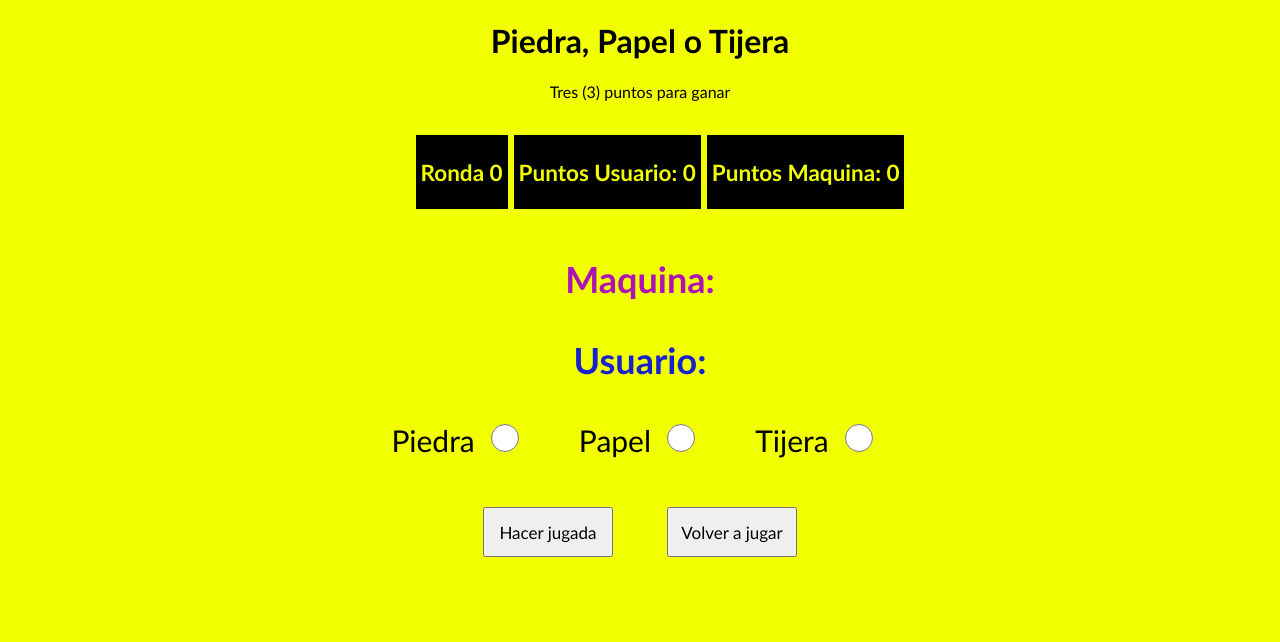
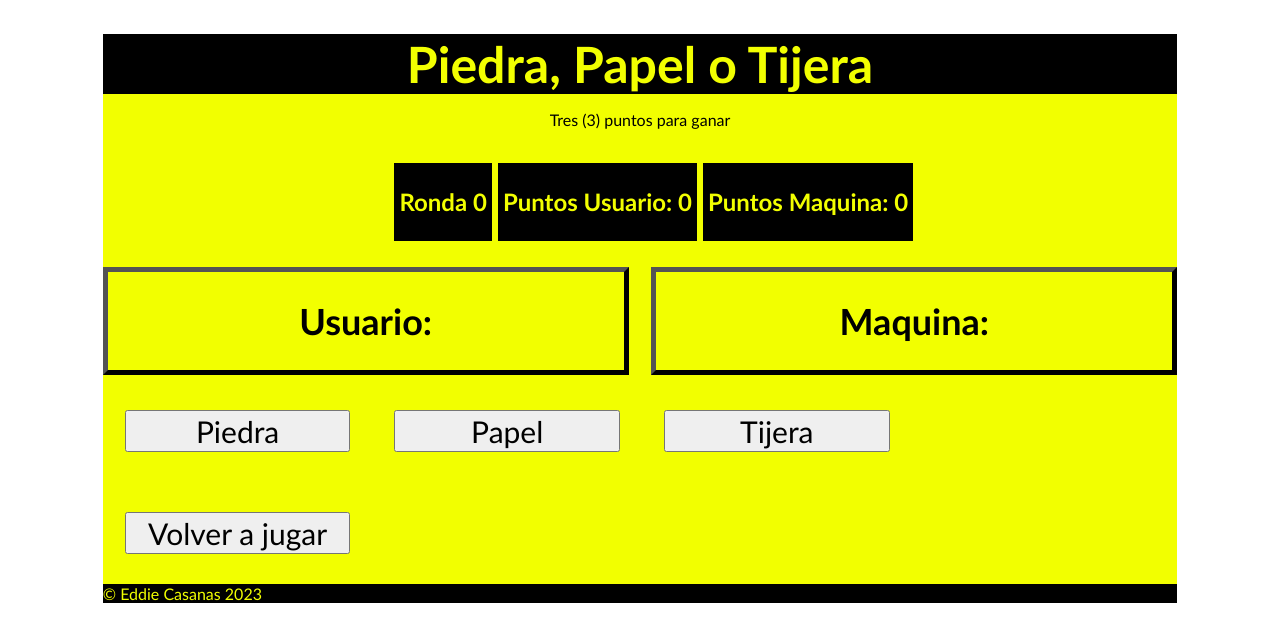
Before and after one commit to Barriose01/PiedraPapelOTijera3PuntosJS, a plain HTML site: page index.html in a window 1280 px wide. Both pictures are taken after a click on the button "Volver a jugar". Drawn offline with Linux system fonts and the light colour scheme.

Commit message:
Add files via upload

```diff
--- a/index.html
+++ b/index.html
@@ -8,9 +8,11 @@
     <title>Piedra,papel o tijera</title>
 </head>
 <body>
-
+    <div id="contenido">
+        <header>
             <h1>Piedra, Papel o Tijera</h1>
-
+        </header>
+        <main>
             <p>Tres (3) puntos para ganar</p>
 
             <ul id="marcador">
@@ -19,18 +21,25 @@
                 <li><h2 id="puntosPC">Puntos Maquina: 0</h2></li>
             </ul>
 
+            <article id="bloqueUsuario">
+                <h2 id="usuario">Usuario:</h2>
+            </article>
 
+            <article id="bloquePC">
                 <h2 id="pc">Maquina:</h2>
-    <h2 id="usuario">Usuario:</h2>
-    <label>Piedra<input id="piedra" type="radio" name="botones" value="Piedra"></label>
-    <label>Papel<input id="papel" type="radio" name="botones" value="Papel"></label>
-    <label>Tijera<input id="tijera" type="radio" name="botones" value="Tijera"></label><br>
-    <button id="btnJugada">Hacer jugada</button>
-    <button id="btnComenzar">Volver a jugar</button>
+            </article>
+
+
+            <button class= "botones-accion" id="btnPiedra">Piedra</button>
+            <button class= "botones-accion" id="btnPapel">Papel</button>
+            <button  class= "botones-accion" id="btnTijera">Tijera</button>
+            <button id="btnVolverJugar">Volver a jugar</button><br>
+
 
             <div id="ganador"></div>
-
+        </main>
+        <footer>&copy Eddie Casanas 2023</footer>
+    </div>
     <script src="index.js"></script>
-
 </body>
 </html>
--- a/index.js
+++ b/index.js
@@ -1,18 +1,21 @@
 let txtRonda = document.getElementById("ronda");
 let ronda = 0;
-let pc = document.getElementById("pc");
-let usuario = document.getElementById("usuario");
 let ganador = document.getElementById("ganador");
-let botones = document.querySelectorAll("input");
 let txtPuntosUsuario = document.getElementById("puntosUsuario");
 let txtPuntosPC = document.getElementById("puntosPC");
 let puntosUsuario = 0;
 let puntosPC = 0;
-let botonJugar = document.getElementById("btnJugada");
-let botonEmpezar = document.getElementById("btnComenzar");
+let bloquePC = document.getElementById("bloquePC");
+let bloqueUsuario = document.getElementById("bloqueUsuario");
+let bloques = document.querySelectorAll("article");
+let botones = document.querySelectorAll(".botones-accion");
+let btnVolverJugar = document.getElementById("btnVolverJugar");
 
-botonJugar.addEventListener("click",jugar);
-botonEmpezar.addEventListener("click",volverAJugar);
+botones.forEach((boton) =>{
+    boton.addEventListener("click",jugar);
+});
+
+btnVolverJugar.addEventListener("click",volverAJugar);
 
 function generarOpcionPC(){
     let opcionPC = Math.floor(Math.random() * 3) + 1;
@@ -31,49 +34,66 @@ function generarOpcionPC(){
     return opcionString;
 }
 
-function generarOpcionUsuario(){
-    let opcionUsuario = "";
-    botones.forEach((boton) =>{
-        if(boton.checked){
-            opcionUsuario = boton.value;
-        }
-    })
-    return opcionUsuario;
-}
-
 function darPuntuacion(opcionUsuario,opcionPC){
+    let imagenUsuario = document.createElement("img");
+    let imagenPC = document.createElement("img");
     switch(opcionUsuario){
         case "Piedra":
+            imagenUsuario.src = "piedra.jpg";
             if(opcionPC == "Papel"){
+                imagenPC.src = "papel.jpg";
                 puntosPC +=1;
             }else if(opcionPC == "Tijera"){
+                imagenPC.src = "tijera.jpg";
                 puntosUsuario += 1;
+            }else{
+                imagenPC.src = "piedra.jpg";
             }
             break;
         case "Papel":
+            imagenUsuario.src = "papel.jpg";
             if(opcionPC == "Tijera"){
+                imagenPC.src = "tijera.jpg";
                 puntosPC +=1;
             }else if(opcionPC == "Piedra"){
+                imagenPC.src = "piedra.jpg";
                 puntosUsuario +=1;
+            }else{
+                imagenPC.src = "papel.jpg";
             }
             break;
         case "Tijera":
+            imagenUsuario.src = "tijera.jpg";
             if(opcionPC == "Piedra"){
+                imagenPC.src = "piedra.jpg";
                 puntosPC += 1;
             }else if(opcionPC == "Papel"){
+                imagenPC.src = "papel.jpg";
                 puntosUsuario += 1;
+            }else{
+                imagenPC.src = "tijera.jpg";
             }
             break;
     }
+    verificarBloquesImagenes();
+    bloquePC.append(imagenPC);
+    bloqueUsuario.append(imagenUsuario);
     txtPuntosPC.textContent = "Puntos Maquina: " + puntosPC;
     txtPuntosUsuario.textContent = "Puntos Usuario: " + puntosUsuario;
     verificarGanador();
 }
 
+function verificarBloquesImagenes(){
+    bloques.forEach((bloque) => {
+        if(bloque.childElementCount > 1){
+            bloque.removeChild(bloque.lastChild);
+        }
+    })
+}
+
 function verificarGanador(){
     if(puntosPC == 3 || puntosUsuario == 3){
-        botonJugar.disabled = true;
-
+        botones.forEach((boton) => {boton.disabled = true});
         if(puntosPC == 3){
             ganador.textContent = "La maquina ha ganado";
         }else if(puntosUsuario == 3){
@@ -83,27 +103,19 @@ function verificarGanador(){
 }
 
 function volverAJugar(){
-    botonJugar.disabled = false;
+    botones.forEach((boton) => {boton.disabled = false});
     ganador.textContent = "";
     ronda = puntosPC = puntosUsuario = 0;
     txtRonda.textContent = "Ronda 0";
     txtPuntosPC.textContent = "Puntos Maquina: 0";
     txtPuntosUsuario.textContent = "Puntos Usuario: 0";
-    pc.textContent = "Maquina:";
-    usuario.textContent = "Usuario:";
-    botones.forEach((boton) => boton.checked = false);
+    verificarBloquesImagenes();
 }
 
 function jugar(){
-    let opcionUsuario = generarOpcionUsuario();
+    let opcionUsuario = this.textContent; //Obtiene el texto del boton presionado
     let opcionPC = generarOpcionPC();
-    if(opcionUsuario == ""){
-        alert("Debe seleccionar una opcion para poder jugar");
-    }else{
-        ronda += 1;
-        txtRonda.textContent = "Ronda " +  ronda;
-        pc.textContent = "Maquina: " + opcionPC;
-        usuario.textContent = "Usuario: " + opcionUsuario;
-        darPuntuacion(opcionUsuario,opcionPC);
-    }
+    ronda += 1;
+    txtRonda.textContent = "Ronda " +  ronda;
+    darPuntuacion(opcionUsuario,opcionPC);
 }
--- a/styles.css
+++ b/styles.css
@@ -1,57 +1,83 @@
 body{
-    background-color: #f2ff00;
+    background-color: white;
     text-align: center;
     font-size: 16px;
     font-family: 'Trebuchet MS', 'Lucida Sans Unicode', 'Lucida Grande', 'Lucida Sans', Arial, sans-serif;
 }
+#contenido{
+    width: 85%;
+    margin: 0px auto;
+}
+header{
+    height: 60px;
+    font-size: 25px;
+    text-align: center;
+}
+footer{
+    text-align: left;
+    clear: both;
+}
+header, footer{
+    background-color: black;
+    color: #f2ff00;
+}
+main{
+    background-color: #f2ff00;
+    color: black;
+    overflow: hidden;
+}
+article{
+    display: inline;
+    width: 48%;
+    margin: 5px auto;
+    float: left;
+    border: 5px outset black;
+}
+#bloquePC{
+    float: right;
+}
+
+article img{
+    width: 250px;
+    height: 200px;
+    padding-bottom: 20px;
+}
 
 #marcador{
-
+    width: 50%;
     text-align: center;
     display: inline-block;
     list-style-type: none;
     font-size: 15px;
-
 }
 #marcador li{
+    font-size: 16px;
     border: 3px solid ;
     float: left;
     background-color: black;
     color: #f2ff00;
     padding: 5px;
+    text-align: center;
 }
-#pc{
-    color: #ad12b5 ;
-}
-#usuario{
-    color: #1623cc;
-}
+
 #pc,#usuario{
     font-size: 36px;
     margin: 17px;
     padding: 10px;
 }
-label{
+
+button{
+    width: 21%;
     font-size: 30px;
-    margin: 20px;
-    cursor: pointer;
-}
-input[type = "radio"]{
-    width: 30px;
-    height: 28px;
-    margin: 15px;
-    cursor: pointer;
-}
-button{
-    width: 130px;
-    height: 50px;
-    margin: 25px;
-    margin-top: 40px;
-
-    font-size: 17px;
+    display: block;
+    margin: 22px;
+    margin-top: 30px;
+    margin-bottom: 30px;
+    float: left;
     font-family: 'Trebuchet MS', 'Lucida Sans Unicode', 'Lucida Grande', 'Lucida Sans', Arial, sans-serif;
     cursor: pointer;
 }
 #ganador{
     font-size: 50px;
+    clear: both;
 }
```
Also changed, not shown: papel.jpg (added), piedra.jpg (added), tijera.jpg (added). Lines whose indentation alone changed are shown as unchanged.
